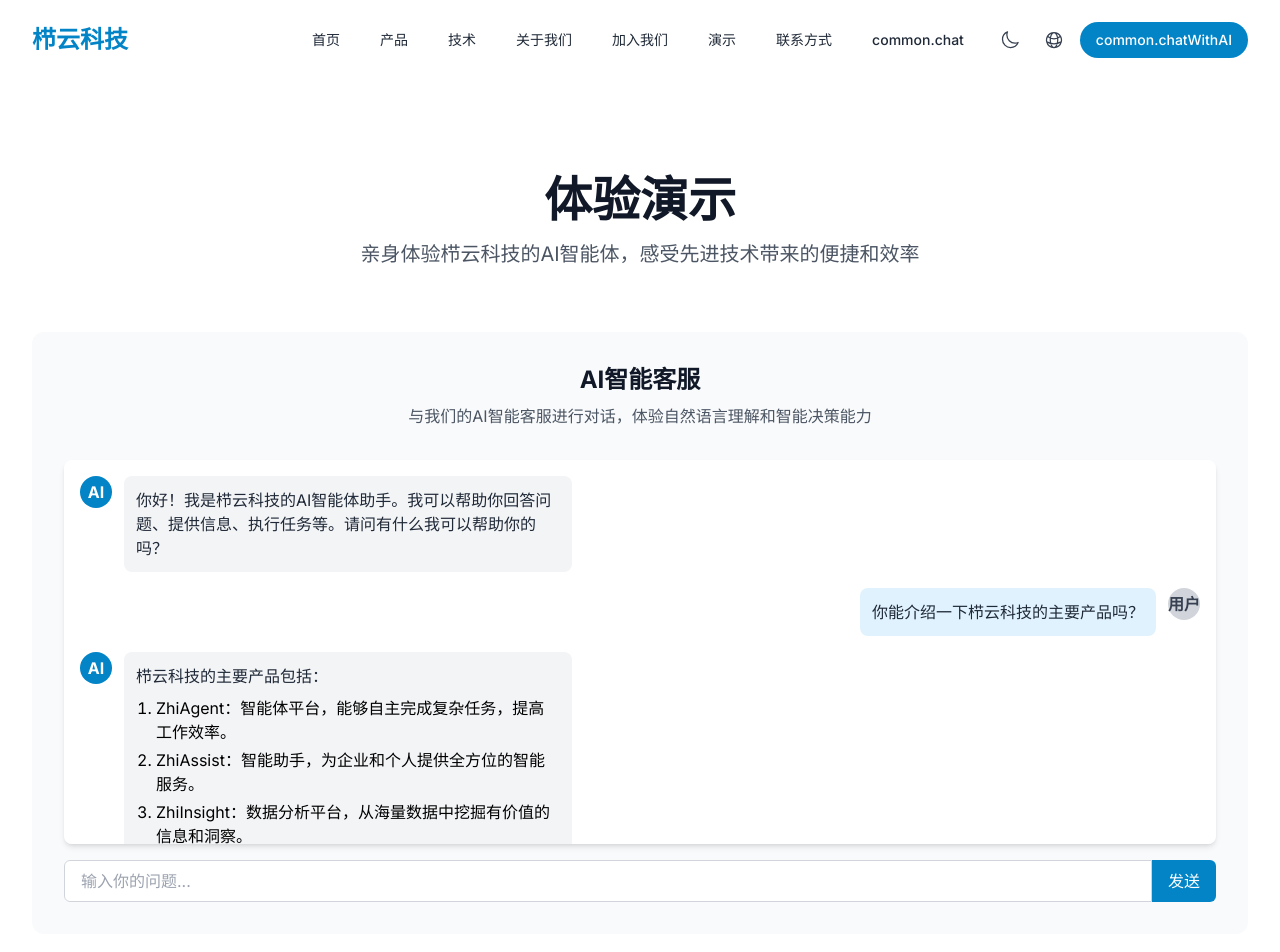
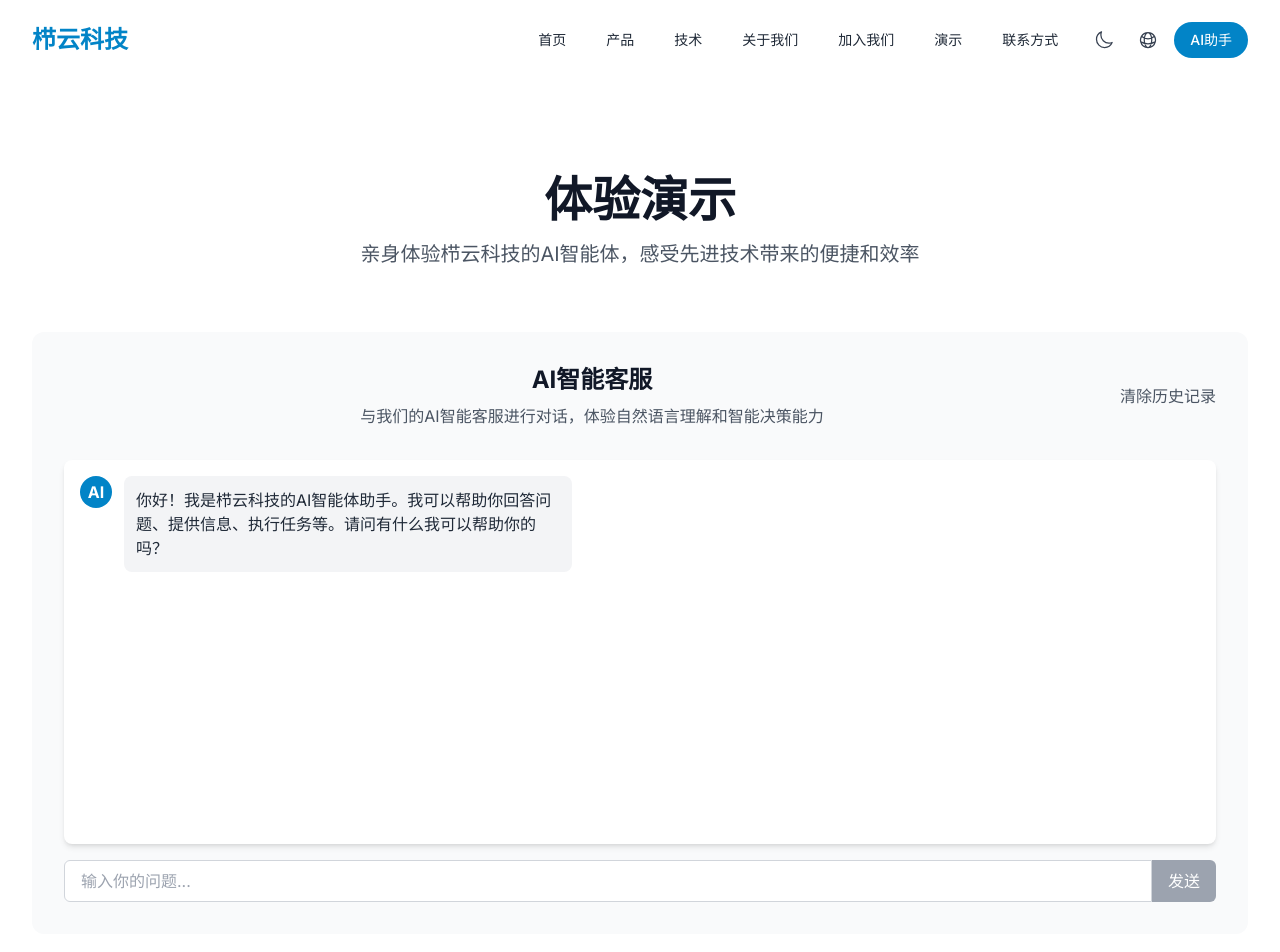
Before and after one commit to fengfxf/zhiyun-tech-website, a Next.js app: page /demo in a window 1280 px wide. Shown: the top 952 px of the page. Built offline with nearby package versions, Linux system fonts and the light colour scheme.

Commit message:
chat功能

```diff
--- a/app/demo/page.tsx
+++ b/app/demo/page.tsx
@@ -1,7 +1,107 @@
+'use client';
+import { useState, useRef, useEffect } from 'react';
 import Navbar from '../../components/Navbar';
 import Footer from '../../components/Footer';
+import { Message } from '../../types/chat';
+import { sendMessage } from '../../services/ai';
 
 export default function Demo() {
+  const [messages, setMessages] = useState<Message[]>([
+    {
+      role: 'ai',
+      content: '你好！我是栉云科技的AI智能体助手。我可以帮助你回答问题、提供信息、执行任务等。请问有什么我可以帮助你的吗？'
+    }
+  ]);
+  const [input, setInput] = useState('');
+  const [isLoading, setIsLoading] = useState(false);
+  const messagesEndRef = useRef<HTMLDivElement>(null);
+  const inputRef = useRef<HTMLInputElement>(null);
+  const [conversationId, setConversationId] = useState<string | null>(null);
+
+  const scrollToBottom = () => {
+    messagesEndRef.current?.scrollIntoView({ behavior: 'smooth' });
+  };
+
+  useEffect(() => {
+    scrollToBottom();
+  }, [messages]);
+
+  // 保存对话历史到本地存储
+  useEffect(() => {
+    if (messages.length > 1) {
+      localStorage.setItem('chatHistory', JSON.stringify(messages));
+    }
+  }, [messages]);
+
+  // 从本地存储加载对话历史
+  useEffect(() => {
+    const savedHistory = localStorage.getItem('chatHistory');
+    if (savedHistory) {
+      try {
+        const parsedHistory = JSON.parse(savedHistory);
+        setMessages(parsedHistory);
+      } catch (error) {
+        console.error('Failed to parse chat history:', error);
+      }
+    }
+  }, []);
+
+  const handleSend = async () => {
+    if (!input.trim() || isLoading) return;
+
+    const userMessage = input.trim();
+    setInput('');
+    setIsLoading(true);
+
+    // Add user message
+    setMessages(prev => [...prev, { role: 'user', content: userMessage }]);
+
+    try {
+      // Add AI typing indicator
+      setMessages(prev => [...prev, { role: 'ai', content: '', isTyping: true }]);
+
+      // Get AI response
+      const response = await sendMessage(userMessage);
+
+      // Remove typing indicator and add AI response
+      setMessages(prev => {
+        const filtered = prev.filter(msg => !msg.isTyping);
+        return [...filtered, { role: 'ai', content: response.content }];
+      });
+
+      if (response.error) {
+        console.error('AI response error:', response.error);
+      }
+    } catch (error) {
+      console.error('Failed to get AI response:', error);
+      // Handle error
+      setMessages(prev => {
+        const filtered = prev.filter(msg => !msg.isTyping);
+        return [...filtered, { role: 'ai', content: '抱歉，我遇到了一些问题。请稍后再试。' }];
+      });
+    } finally {
+      setIsLoading(false);
+    }
+  };
+
+  const handleKeyPress = (e: React.KeyboardEvent) => {
+    if (e.key === 'Enter' && !e.shiftKey) {
+      e.preventDefault();
+      handleSend();
+    }
+  };
+
+  const handleClearHistory = () => {
+    setMessages([
+      {
+        role: 'ai',
+        content: '你好！我是栉云科技的AI智能体助手。我可以帮助你回答问题、提供信息、执行任务等。请问有什么我可以帮助你的吗？'
+      }
+    ]);
+    localStorage.removeItem('chatHistory');
+    setConversationId(null);
+  };
+
   return (
     <div>
       <Navbar />
@@ -18,7 +118,8 @@ export default function Demo() {
 
           <div className="mt-16">
             <div className="bg-gray-50 dark:bg-gray-800 rounded-xl p-8">
-              <div className="text-center mb-8">
+              <div className="flex justify-between items-center mb-8">
+                <div className="text-center flex-grow">
                   <h2 className="text-2xl font-bold text-gray-900 dark:text-white">
                     AI智能客服
                   </h2>
@@ -26,66 +127,79 @@ export default function Demo() {
                     与我们的AI智能客服进行对话，体验自然语言理解和智能决策能力
                   </p>
                 </div>
+                <button
+                  onClick={handleClearHistory}
+                  className="text-gray-600 dark:text-gray-400 hover:text-gray-900 dark:hover:text-white transition-colors"
+                >
+                  清除历史记录
+                </button>
+              </div>
 
               <div className="bg-white dark:bg-gray-900 rounded-lg shadow-md p-4 h-96 overflow-y-auto mb-4">
                 <div className="space-y-4">
-                  <div className="flex items-start">
+                  {messages.map((message, index) => (
+                    <div
+                      key={index}
+                      className={`flex items-start ${
+                        message.role === 'user' ? 'justify-end' : ''
+                      }`}
+                    >
+                      {message.role === 'ai' && (
                         <div className="flex-shrink-0 w-8 h-8 rounded-full bg-primary-600 flex items-center justify-center text-white font-bold">
                           AI
                         </div>
-                    <div className="ml-3 bg-gray-100 dark:bg-gray-800 rounded-lg p-3 max-w-md">
-                      <p className="text-gray-800 dark:text-gray-200">
-                        你好！我是栉云科技的AI智能体助手。我可以帮助你回答问题、提供信息、执行任务等。请问有什么我可以帮助你的吗？
+                      )}
+                      <div
+                        className={`${
+                          message.role === 'user'
+                            ? 'mr-3 bg-primary-100 dark:bg-primary-900'
+                            : 'ml-3 bg-gray-100 dark:bg-gray-800'
+                        } rounded-lg p-3 max-w-md`}
+                      >
+                        {message.isTyping ? (
+                          <div className="flex space-x-2">
+                            <div className="w-2 h-2 bg-gray-500 rounded-full animate-bounce" />
+                            <div className="w-2 h-2 bg-gray-500 rounded-full animate-bounce delay-100" />
+                            <div className="w-2 h-2 bg-gray-500 rounded-full animate-bounce delay-200" />
+                          </div>
+                        ) : (
+                          <p className="text-gray-800 dark:text-gray-200 whitespace-pre-wrap">
+                            {message.content}
                           </p>
+                        )}
                       </div>
-                  </div>
-
-                  <div className="flex items-start justify-end">
-                    <div className="mr-3 bg-primary-100 dark:bg-primary-900 rounded-lg p-3 max-w-md">
-                      <p className="text-gray-800 dark:text-gray-200">
-                        你能介绍一下栉云科技的主要产品吗？
-                      </p>
-                    </div>
+                      {message.role === 'user' && (
                         <div className="flex-shrink-0 w-8 h-8 rounded-full bg-gray-300 dark:bg-gray-700 flex items-center justify-center text-gray-700 dark:text-gray-300 font-bold">
                           用户
                         </div>
+                      )}
                     </div>
-
-                  <div className="flex items-start">
-                    <div className="flex-shrink-0 w-8 h-8 rounded-full bg-primary-600 flex items-center justify-center text-white font-bold">
-                      AI
-                    </div>
-                    <div className="ml-3 bg-gray-100 dark:bg-gray-800 rounded-lg p-3 max-w-md">
-                      <p className="text-gray-800 dark:text-gray-200">
-                        栉云科技的主要产品包括：
-                      </p>
-                      <ol className="list-decimal pl-5 mt-2 space-y-1">
-                        <li>
-                          ZhiAgent：智能体平台，能够自主完成复杂任务，提高工作效率。
-                        </li>
-                        <li>
-                          ZhiAssist：智能助手，为企业和个人提供全方位的智能服务。
-                        </li>
-                        <li>
-                          ZhiInsight：数据分析平台，从海量数据中挖掘有价值的信息和洞察。
-                        </li>
-                      </ol>
-                      <p className="mt-2 text-gray-800 dark:text-gray-200">
-                        这些产品都基于我们先进的AI技术，包括自然语言处理、机器学习、知识图谱和多模态交互等。
-                      </p>
-                    </div>
-                  </div>
+                  ))}
+                  <div ref={messagesEndRef} />
                 </div>
               </div>
 
               <div className="flex">
                 <input
+                  ref={inputRef}
                   type="text"
+                  value={input}
+                  onChange={(e) => setInput(e.target.value)}
+                  onKeyPress={handleKeyPress}
                   placeholder="输入你的问题..."
                   className="flex-1 border border-gray-300 dark:border-gray-700 rounded-l-md py-2 px-4 focus:outline-none focus:ring-2 focus:ring-primary-500 dark:bg-gray-800 dark:text-white"
+                  disabled={isLoading}
                 />
-                <button className="bg-primary-600 text-white px-4 py-2 rounded-r-md hover:bg-primary-700 transition-colors">
-                  发送
+                <button
+                  onClick={handleSend}
+                  disabled={isLoading || !input.trim()}
+                  className={`${
+                    isLoading || !input.trim()
+                      ? 'bg-gray-400 cursor-not-allowed'
+                      : 'bg-primary-600 hover:bg-primary-700'
+                  } text-white px-4 py-2 rounded-r-md transition-colors`}
+                >
+                  {isLoading ? '发送中...' : '发送'}
                 </button>
               </div>
             </div>
--- a/app/layout.tsx
+++ b/app/layout.tsx
@@ -3,6 +3,7 @@ import { Inter } from 'next/font/google';
 import type { Metadata } from 'next';
 import { ThemeProvider } from '../contexts/ThemeContext';
 import { LanguageProvider } from '../contexts/LanguageContext';
+import CozeChat from '../components/CozeChat';
 
 const inter = Inter({
   subsets: ['latin'],
@@ -26,6 +27,7 @@ export default function RootLayout({
       <body>
         <Providers>
           {children}
+          <CozeChat />
         </Providers>
       </body>
     </html>
--- a/components/Navbar.tsx
+++ b/components/Navbar.tsx
@@ -11,7 +11,7 @@ import LanguageToggle from './LanguageToggle';
 export default function Navbar() {
   const [isOpen, setIsOpen] = useState(false);
   const [scrolled, setScrolled] = useState(false);
-  const { t } = useLanguage();
+  const { t, isLoading } = useLanguage();
 
   const navigation = [
     { name: t('common.home'), href: '/' },
@@ -21,7 +21,6 @@ export default function Navbar() {
     { name: t('common.careers'), href: '/careers' },
     { name: t('common.demo'), href: '/demo' },
     { name: t('common.contact'), href: '/contact' },
-    { name: t('common.chat'), href: '/chat' },
   ];
 
   useEffect(() => {
@@ -36,6 +35,10 @@ export default function Navbar() {
     window.addEventListener('scroll', handleScroll);
     return () => window.removeEventListener('scroll', handleScroll);
   }, []);
+
+  if (isLoading) {
+    return null; // 或者返回一个加载指示器
+  }
 
   return (
     <header
--- a/contexts/LanguageContext.tsx
+++ b/contexts/LanguageContext.tsx
@@ -7,12 +7,14 @@ interface LanguageContextType {
   locale: Locale;
   t: (key: string) => string;
   changeLocale: (newLocale: Locale) => void;
+  isLoading: boolean;
 }
 
 const LanguageContext = createContext<LanguageContextType | undefined>(undefined);
 
 export function LanguageProvider({ children }: { children: ReactNode }) {
   const [locale, setLocale] = useState<Locale>('zh');
+  const [isLoading, setIsLoading] = useState(true);
 
   useEffect(() => {
     // 初始化时检查本地存储
@@ -20,6 +22,7 @@ export function LanguageProvider({ children }: { children: ReactNode }) {
     if (savedLocale && (savedLocale === 'zh' || savedLocale === 'en')) {
       setLocale(savedLocale);
     }
+    setIsLoading(false);
   }, []);
 
   const changeLocale = (newLocale: Locale) => {
@@ -29,22 +32,27 @@ export function LanguageProvider({ children }: { children: ReactNode }) {
 
   // 翻译函数
   const t = (key: string): string => {
+    if (isLoading) {
+      return ''; // 加载中返回空字符串
+    }
+
     const keys = key.split('.');
-    let value = translations[locale];
+    let current: any = translations[locale];
 
     for (const k of keys) {
-      if (value && typeof value === 'object' && k in value) {
-        value = value[k];
+      if (current && typeof current === 'object' && k in current) {
+        current = current[k];
       } else {
+        console.warn(`Translation not found for key: ${key}`);
         return key; // 如果找不到翻译，返回原始键
       }
     }
 
-    return typeof value === 'string' ? value : key;
+    return typeof current === 'string' ? current : key;
   };
 
   return (
-    <LanguageContext.Provider value={{ locale, t, changeLocale }}>
+    <LanguageContext.Provider value={{ locale, t, changeLocale, isLoading }}>
       {children}
     </LanguageContext.Provider>
   );
--- a/locales/index.ts
+++ b/locales/index.ts
@@ -22,7 +22,9 @@ export const translations: Translations = {
       learnMore: '了解更多',
       contactUs: '联系我们',
       theme: '主题',
-      language: '语言'
+      language: '语言',
+      chat: '在线咨询',
+      chatWithAI: 'AI助手'
     },
     hero: {
       title1: '智能体技术引领',
@@ -166,7 +168,9 @@ export const translations: Translations = {
       learnMore: 'Learn More',
       contactUs: 'Contact Us',
       theme: 'Theme',
-      language: 'Language'
+      language: 'Language',
+      chat: 'Chat',
+      chatWithAI: 'AI Assistant'
     },
     hero: {
       title1: 'AI Agent Technology Leading',
--- /dev/null
+++ b/services/ai.ts
@@ -0,0 +1,67 @@
+import { Message } from '../types/chat';
+
+export interface AIResponse {
+  content: string;
+  error?: string;
+}
+
+interface CozeMessage {
+  role: string;
+  content: string;
+}
+
+interface CozeResponse {
+  id: string;
+  object: string;
+  created: number;
+  result: string;
+  need_stream: boolean;
+  conversation_id: string;
+}
+
+export async function sendMessage(message: string): Promise<AIResponse> {
+  try {
+    const response = await fetch('https://www.coze.cn/api/message/create', {
+      method: 'POST',
+      headers: {
+        'Content-Type': 'application/json',
+        'Authorization': `Bearer ${process.env.COZE_API_KEY}`
+      },
+      body: JSON.stringify({
+        messages: [
+          {
+            role: 'system',
+            content: `你是栉云科技的AI智能助手，你需要：
+1. 以专业、友好的态度回答用户的问题
+2. 主要关注栉云科技的产品、技术、服务等相关信息
+3. 如果用户询问其他问题，引导他们回到公司相关的话题
+4. 使用简洁、易懂的语言
+5. 保持回答的连贯性和上下文相关性`
+          },
+          {
+            role: 'user',
+            content: message
+          }
+        ],
+        bot_id: 'default', // 使用默认机器人ID
+        stream: false // 不使用流式响应
+      })
+    });
+
+    if (!response.ok) {
+      throw new Error(`API request failed with status ${response.status}`);
+    }
+
+    const data: CozeResponse = await response.json();
+
+    return {
+      content: data.result
+    };
+  } catch (error) {
+    console.error('AI API Error:', error);
+    return {
+      content: '抱歉，我遇到了一些问题。请稍后再试。',
+      error: error instanceof Error ? error.message : '未知错误'
+    };
+  }
+}
--- a/tsconfig.json
+++ b/tsconfig.json
@@ -9,7 +9,7 @@
     "noEmit": true,
     "esModuleInterop": true,
     "module": "esnext",
-    "moduleResolution": "node",
+    "moduleResolution": "bundler",
     "resolveJsonModule": true,
     "isolatedModules": true,
     "jsx": "preserve",
@@ -19,10 +19,11 @@
         "name": "next"
       }
     ],
+    "baseUrl": ".",
     "paths": {
       "@/*": ["./*"]
     }
   },
-  "include": ["next-env.d.ts", "**/*.ts", "**/*.tsx", ".next/types/**/*.ts"],
+  "include": ["next-env.d.ts", "**/*.ts", "**/*.tsx", ".next/types/**/*.ts", "types/**/*.ts"],
   "exclude": ["node_modules"]
 }
--- /dev/null
+++ b/types/chat.ts
@@ -0,0 +1,11 @@
+export interface Message {
+  role: 'user' | 'ai';
+  content: string;
+  isTyping?: boolean;
+}
+
+export interface ChatState {
+  messages: Message[];
+  isLoading: boolean;
+  error?: string;
+}
```
Also changed, not shown: components/CozeChat.tsx (added, +51 -0 lines). Lines whose indentation alone changed are shown as unchanged.
